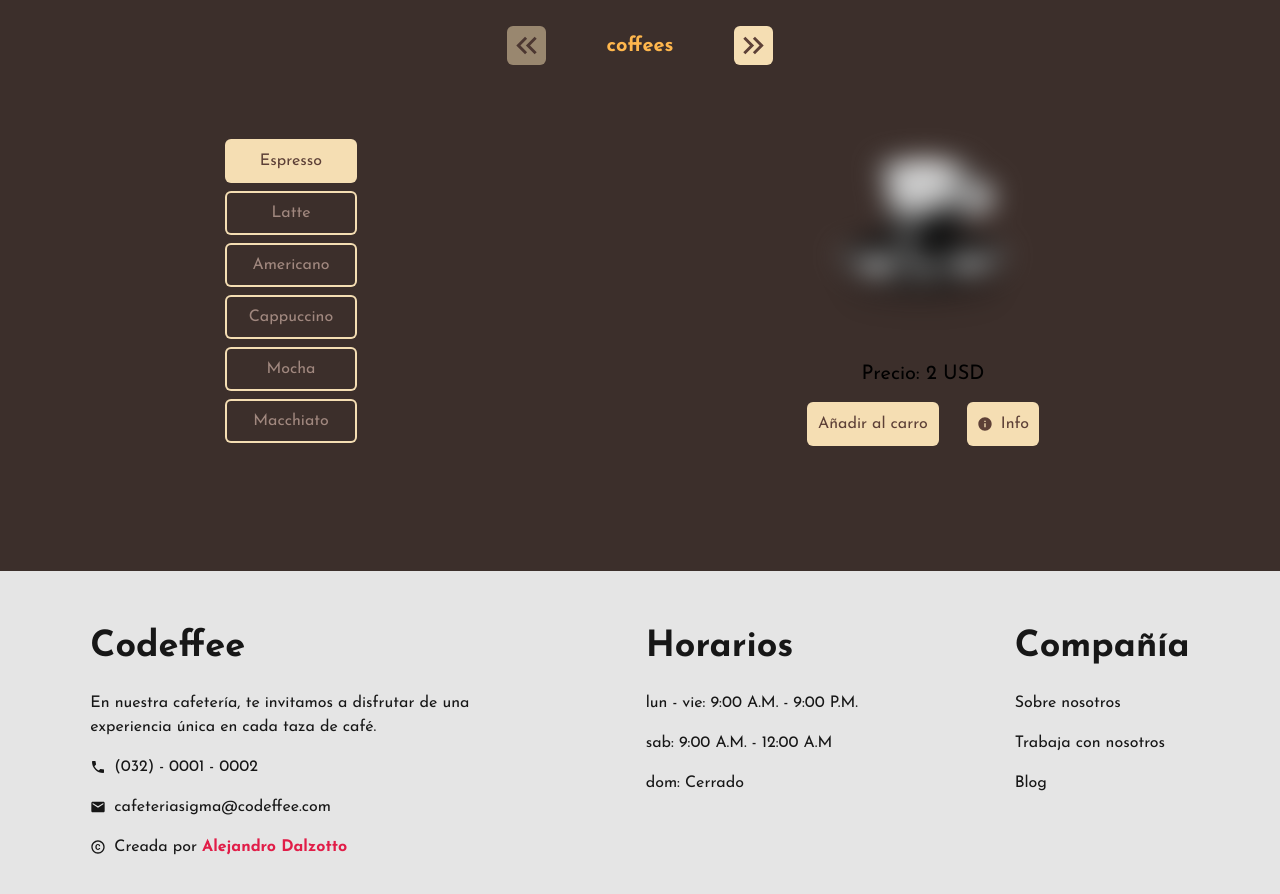
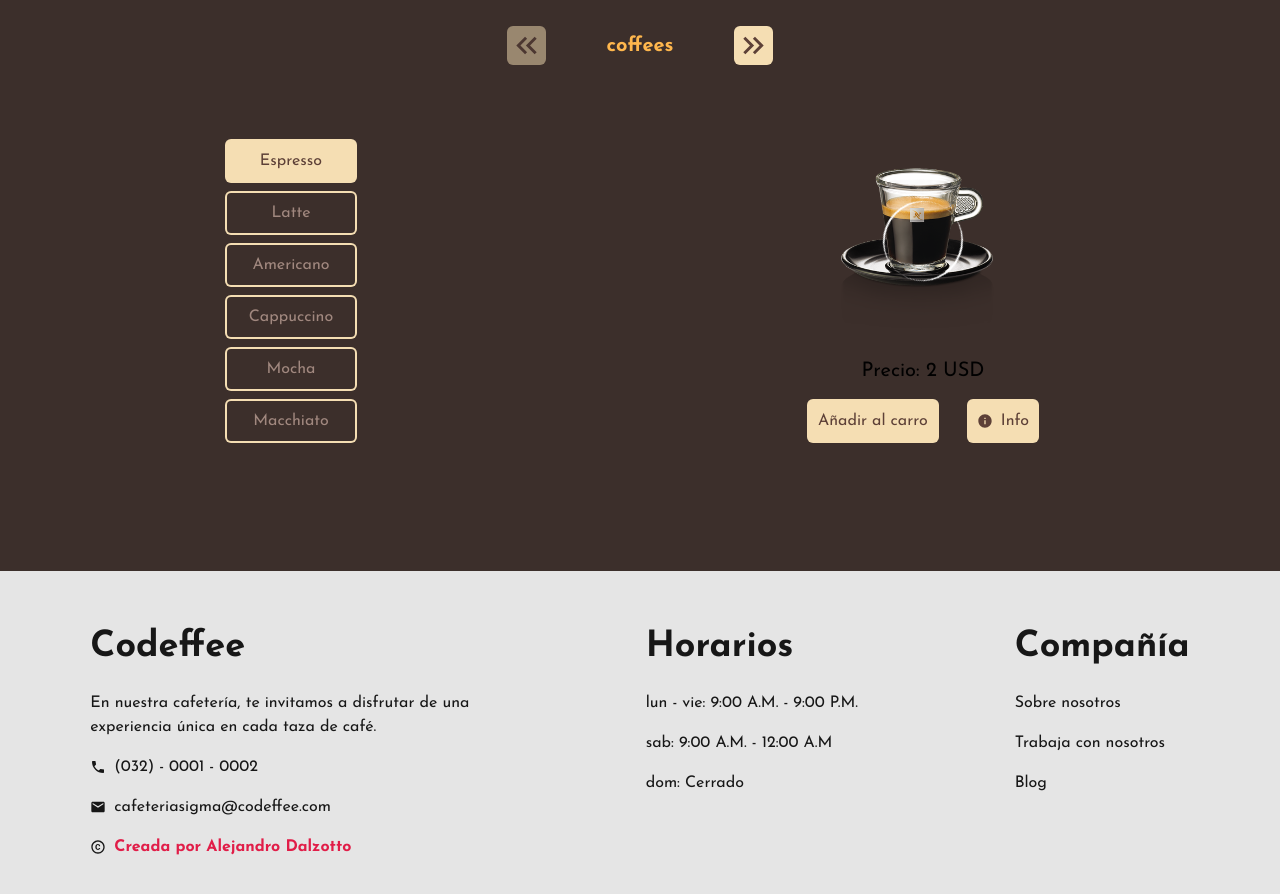
Before and after one commit to AlejandroDalzotto/codeffee, a Next.js app: page / in a window 1280 px wide. Shown: the part 1000-1894 px from the top of the page. Built offline with nearby package versions, Linux system fonts and the light colour scheme.

Commit message:
Loader a imagen agregado

```diff
--- a/components/Cart.tsx
+++ b/components/Cart.tsx
@@ -8,7 +8,7 @@ export default function Cart({ cart, removeToCart }: { cart: Product[], removeTo
   const [isVisible, toggleVisible] = useState<boolean>(false)
 
   return (
-    <>
+    <div>
       <div className="my-4 xl:absolute xl:top-0 xl:right-0">
         {/* BubbleAlert acá */}
 
@@ -21,6 +21,6 @@ export default function Cart({ cart, removeToCart }: { cart: Product[], removeTo
 
       </div>
       {isVisible && <DetailsCart cart={cart} removeToCart={removeToCart} isVisible={isVisible} toggleVisible={toggleVisible} />}
-    </>
+    </div>
   )
 }
--- a/components/Footer.tsx
+++ b/components/Footer.tsx
@@ -18,7 +18,7 @@ export default function Footer() {
                     </div>
                     <div className="flex gap-2 items-center my-2">
                         <MdCopyright />
-                        <p>Creada por <Link className="text-rose-600 font-semibold hover:text-neutral-900" href="https://alejandrodalzotto-portfolio.vercel.app/">Alejandro Dalzotto</Link></p>
+                        <Link className="text-rose-600 font-semibold hover:text-neutral-900" href="https://alejandrodalzotto-portfolio.vercel.app/">Creada por Alejandro Dalzotto</Link>
                     </div>
                 </div>
 
--- a/components/ImagePlaceHolder.tsx
+++ b/components/ImagePlaceHolder.tsx
@@ -1,32 +1,22 @@
-"use client";
+import useImageLoader from '@/hooks/useImageLoader';
+import Image from 'next/image';
+import Loader from './Loader';
 
-import Image from 'next/image';
-import { useState } from 'react';
+export default function ImagePlaceholder({ src, alt, width, height }: { src: string, alt: string, width: number, height: number }) {
 
-function cn(...classes: string[]) {
-    return classes.filter(Boolean).join(' ');
-}
-
-export default function ImagePlaceholder({ src, alt }: { src: string, alt: string }) {
-    const [isLoading, setLoading] = useState(true);
-
-    const handleLoad = () => {
-        setLoading(false)
-    }
+    const { loading, handleLoadingComplete } = useImageLoader(src);
 
     return (
-        <Image
-            width={180}
-            height={180}
-            src={src}
-            className={cn(
-                'duration-700 ease-in-out',
-                isLoading
-                    ? 'grayscale blur-md scale-110'
-                    : 'grayscale-0 blur-0 scale-100'
-            )}
-            alt={alt}
-            onLoadingComplete={handleLoad}
-        />
+        <div className="relative w-48 h-48">
+            {loading && (<Loader />)}
+            <Image
+                src={src}
+                alt={alt}
+                width={width}
+                height={height}
+                onLoadingComplete={handleLoadingComplete}
+            />
+
+        </div>
     );
 }
--- /dev/null
+++ b/components/Loader.tsx
@@ -0,0 +1,7 @@
+export default function Loader() {
+    return (
+        <div className="absolute top-0 left-0 w-full h-full flex items-center justify-center">
+            <div className="animate-spin rounded-full h-20 w-20 border-t-2 border-b-2 border-white"></div>
+        </div>
+    )
+}
--- a/components/ProductBox.tsx
+++ b/components/ProductBox.tsx
@@ -17,8 +17,11 @@ export default function ProductBox({ active, addToCart, choice }: { active: stri
         <div className="py-5">
           {product.img &&
             <ImagePlaceholder
+              key={product.img}
               src={product.img}
               alt={product.img}
+              width={180}
+              height={180}
             />}
         </div>
 
--- /dev/null
+++ b/hooks/useImageLoader.ts
@@ -0,0 +1,17 @@
+import { useState, useEffect, useCallback } from 'react';
+
+const useImageLoader = (src: string) => {
+    const [loading, setLoading] = useState<boolean>(true);
+
+    const handleLoadingComplete = useCallback(() => {
+        setLoading(false);
+    }, []);
+
+    useEffect(() => {
+        setLoading(true);
+    }, [src]);
+
+    return { loading, handleLoadingComplete };
+};
+
+export default useImageLoader;
```
